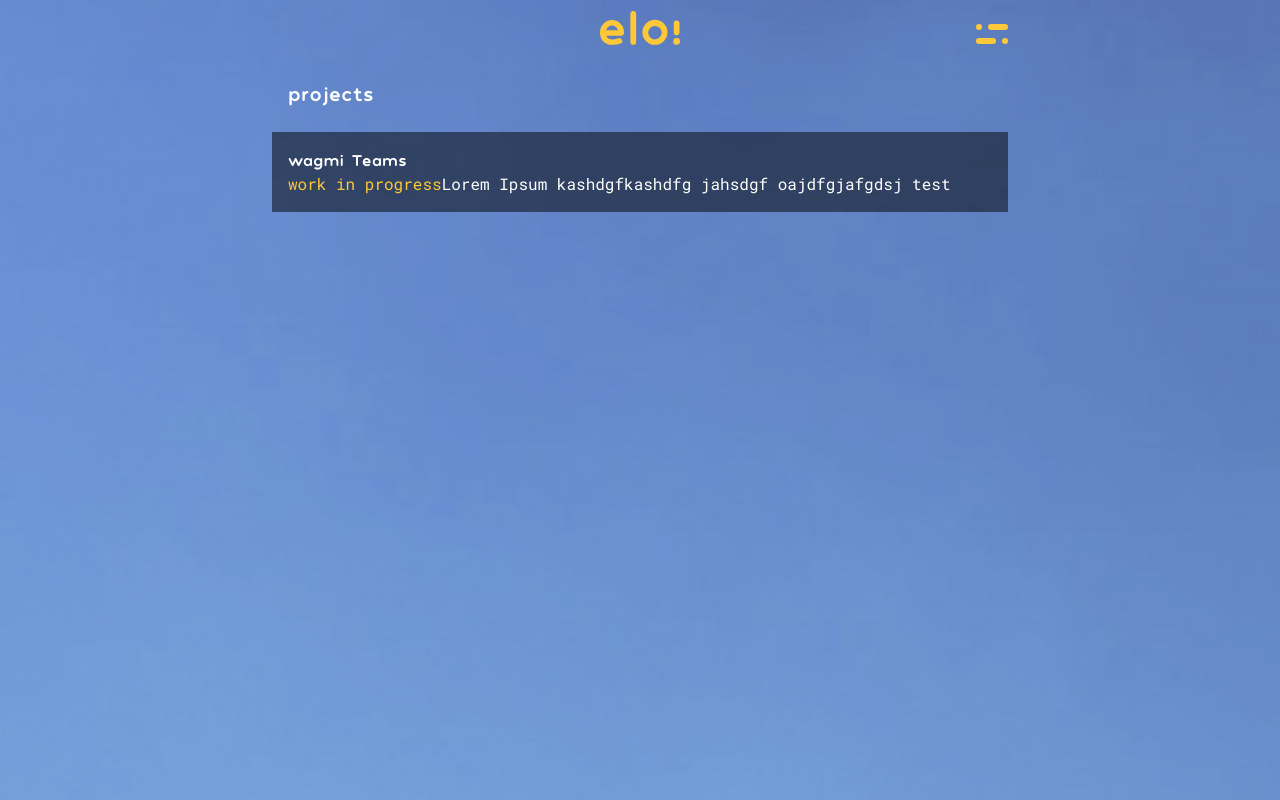
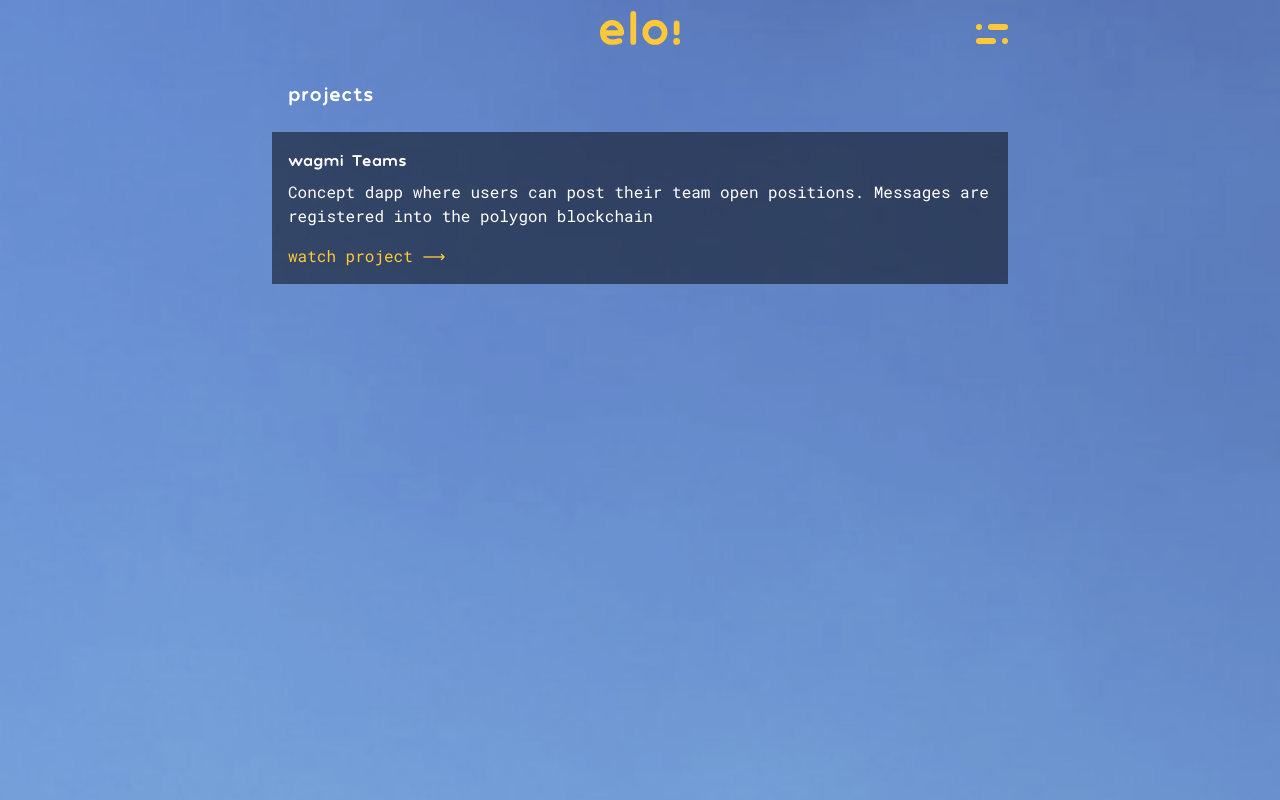
Before and after one commit to heavensbee001/eloi-site, a Next.js app: page /projects in a window 1280 px wide. Built offline with nearby package versions, Linux system fonts and the light colour scheme.

Commit message:
Add some more content

```diff
--- a/components/BurgerMenu.tsx
+++ b/components/BurgerMenu.tsx
@@ -24,7 +24,7 @@ export default function BurgerMenu() {
     return (
         <Fragment>
             <section
-                className="absolute top-4 right-4 w-8 h-10 z-20"
+                className="absolute top-4 right-4 w-8 h-10 z-20 cursor-pointer"
                 onClick={handleClick}
             >
                 <div
--- a/components/Card.tsx
+++ b/components/Card.tsx
@@ -16,10 +16,10 @@ export default function Card({
     return (
         <div className="bg-black bg-opacity-50 p-4 mb-4">
             <h4 className="font-sans text-white">{title}</h4>
-            <span className="font-mono text-orange">{subtitle}</span>
-            {text && <span className="font-mono text-white">{text}</span>}
+            {subtitle && <p className="font-mono text-orange">{subtitle}</p>}
+            {text && <div className="font-mono text-white mt-2">{text}</div>}
             {img && (
-                <div className="h-56 mt-4 -m-4">
+                <div className={`h-56 mt-4 ${url ? "-mx-4" : "-m-4"}`}>
                     <div className="relative w-full h-full mt-4">
                         <Image
                             src={img}
@@ -30,6 +30,13 @@ export default function Card({
                     </div>
                 </div>
             )}
+            {url && (
+                <p className="font-mono text-orange mt-4">
+                    <a href={url} target="_blank" rel="noopener noreferrer">
+                        watch project ⟶
+                    </a>
+                </p>
+            )}
         </div>
     );
 }
--- a/components/Layout.tsx
+++ b/components/Layout.tsx
@@ -23,7 +23,9 @@ export default function Layout({ children }: { children: React.ReactNode }) {
             </header>
             <div className="w-full max-w-screen-md">
                 <div className="h-20"></div>
-                <main className="relative px-4">{children}</main>
+                <main className="h-5/6 w-full max-w-screen-md fixed overflow-y-scroll px-4">
+                    {children}
+                </main>
                 <footer></footer>
             </div>
         </section>
--- a/components/Menu.tsx
+++ b/components/Menu.tsx
@@ -58,7 +58,7 @@ export default function Menu({ active }: { active: boolean }) {
         >
             {pages.map((page, index) => (
                 <Link href={page.href} passHref key={index}>
-                    <p className="font-sans text-orange text-2xl text-right mb-4">
+                    <p className="font-sans text-orange text-2xl text-right mb-4 cursor-pointer">
                         {page.name}
                     </p>
                 </Link>
--- a/pages/art.tsx
+++ b/pages/art.tsx
@@ -15,7 +15,7 @@ export default function Projects() {
             title: "counting sheep",
             subtitle: "",
             img: "/projects/counting-sheep.png",
-            url: "Lorem Ipsum kashdgfkashdfg jahsdgf oajdfgjafgdsj test",
+            url: "https://editor.p5js.org/eloigil/sketches/l64gYtcm8",
         },
     ];
 
--- a/pages/index.tsx
+++ b/pages/index.tsx
@@ -14,8 +14,8 @@ const Home: NextPage = () => {
                     Hi! I&apos;m Eloi
                 </h1>
                 <p className="font-mono text-white">
-                    I’m a full stack web developer. Passionate about innovation
-                    and new technologies.
+                    I’m a full stack web developer, curious explorer and
+                    passionate about innovation and new technologies.
                 </p>
             </section>
         </div>
--- a/pages/projects.tsx
+++ b/pages/projects.tsx
@@ -5,11 +5,17 @@ import Head from "next/head";
 export default function Projects() {
     const router = useRouter();
 
-    const cardsData: { title: string; subtitle: string; text: string }[] = [
+    const cardsData: {
+        title: string;
+        subtitle: string;
+        text: string;
+        url: string;
+    }[] = [
         {
             title: "wagmi Teams",
-            subtitle: "work in progress",
-            text: "Lorem Ipsum kashdgfkashdfg jahsdgf oajdfgjafgdsj test",
+            subtitle: "",
+            text: "Concept dapp where users can post their team open positions. Messages are registered into the polygon blockchain",
+            url: "https://wagmi-teams-heavensbee001.vercel.app/",
         },
     ];
 
```
